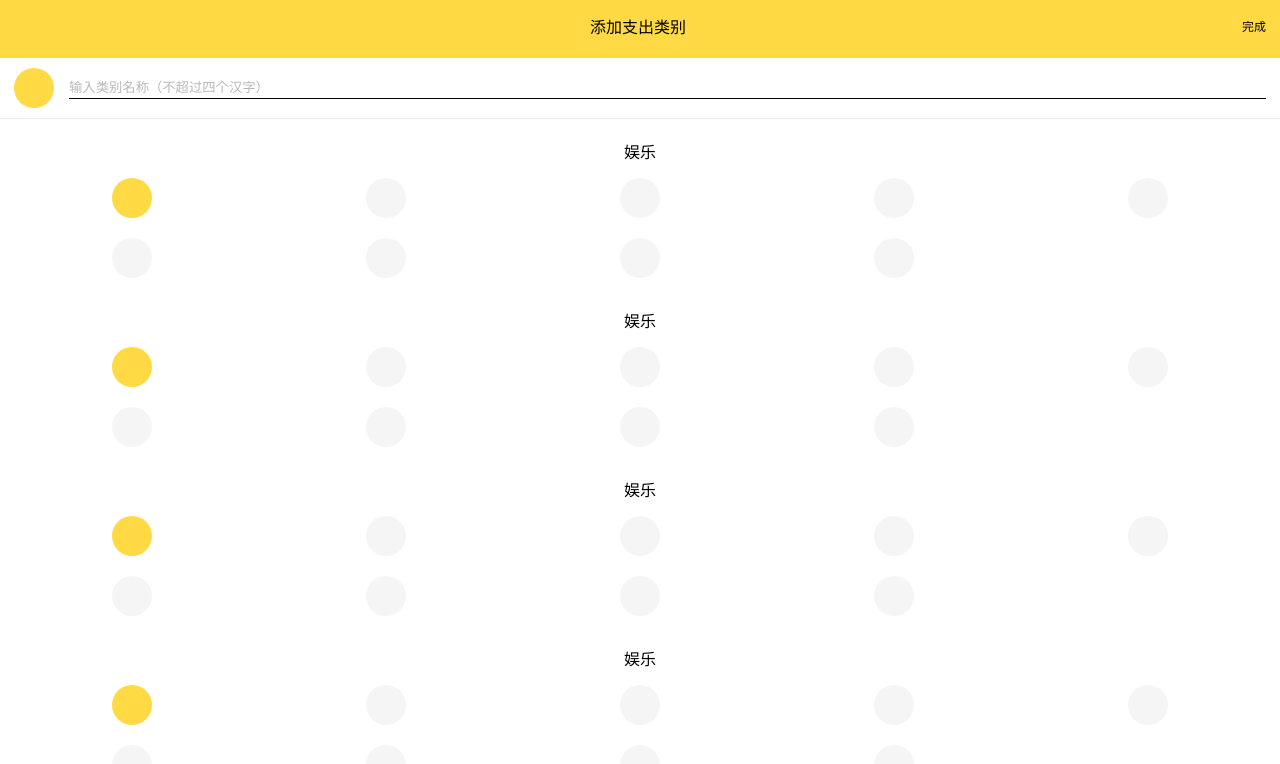
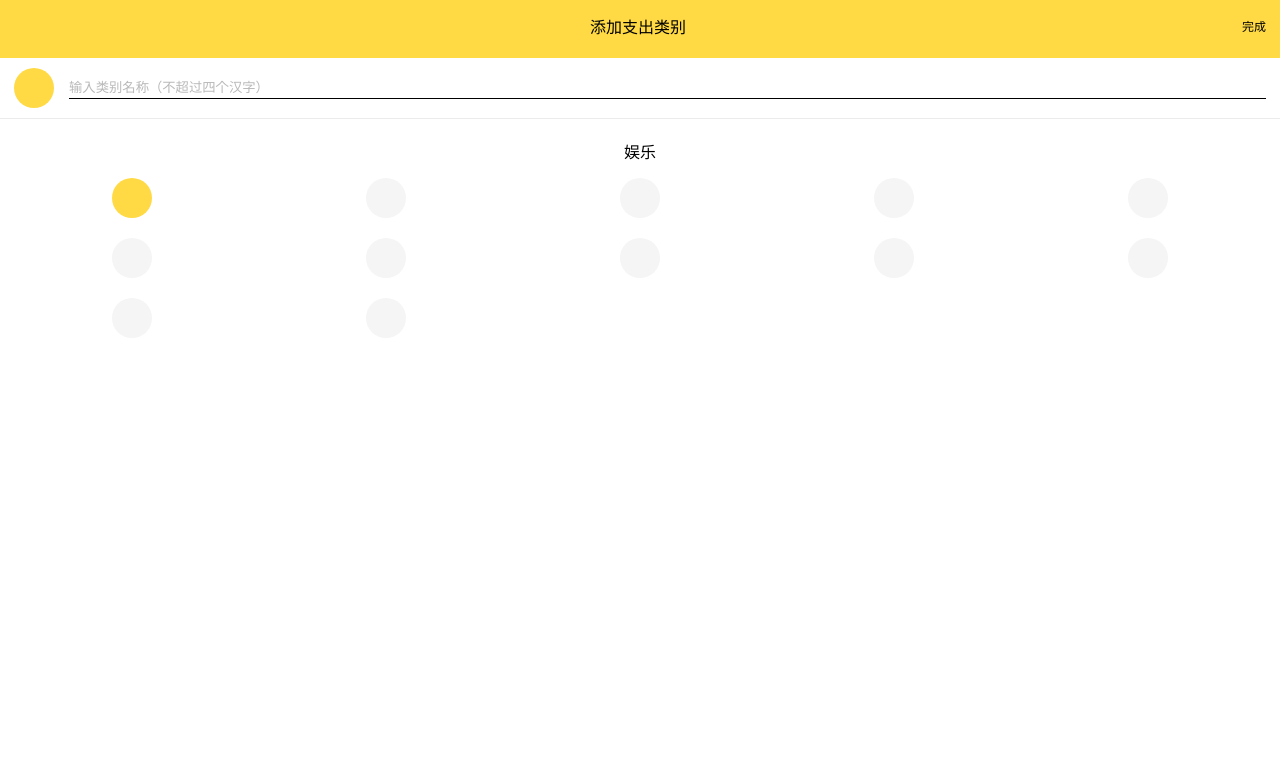
Before and after one commit to Gjc452/Drib-money-pro, a Vue app: page /#/money/setTags/customTag in a window 1280 px wide. Shown: the top 764 px of the page. Built offline with nearby package versions, Linux system fonts and the light colour scheme; what @nutui/nutui would draw is missing.

Commit message:
完成 CustomTag.vue 组件的 Top 功能

```diff
--- a/src/components/Top.vue
+++ b/src/components/Top.vue
@@ -2,7 +2,7 @@
   <div class="top">
     <Icon @click.native="back" name="icon"/>
     <span>{{ topName }}</span>
-    <span class="right">{{ name }}</span>
+    <span @click="saveTag" class="right">{{ name }}</span>
   </div>
 </template>
 
@@ -14,6 +14,15 @@ import {Component, Prop} from 'vue-property-decorator';
 export default class Top extends Vue {
   @Prop(String) readonly topName!: string;
   @Prop(String) readonly name?: string;
+  @Prop(String) readonly value?: string;
+
+  saveTag() {
+    if (!this.value) {
+      window.alert('不能添加空格');
+    } else {
+      return;
+    }
+  }
 
   back() {
     this.$router.back();
--- a/src/views/CustomTag.vue
+++ b/src/views/CustomTag.vue
@@ -1,263 +1,23 @@
 <template>
   <div class="addWrapper">
     <div class="topWrapper">
-      <Top top-name="添加支出类别" name="完成"/>
+      <Top top-name="添加支出类别" name="完成" :value="input"/>
     </div>
     <div class="selectedTag">
       <div class="iconWrapper  selected">
-        <Icon name="meirong"/>
+        <Icon :name="this.selectedTag"/>
       </div>
       <label>
-        <input type="text" placeholder="输入类别名称（不超过四个汉字）">
+        <input v-model="input" type="text" placeholder="输入类别名称（不超过四个汉字）">
       </label>
     </div>
     <div class="main">
       <div class="tagWrapper">
         <span>娱乐</span>
         <ul>
-          <li>
-            <div class="iconWrapper selected">
-              <Icon name="meirong"/>
-            </div>
-          </li>
-          <li>
-            <div class="iconWrapper">
-              <Icon name="meirong"/>
-            </div>
-          </li>
-          <li>
-            <div class="iconWrapper">
-              <Icon name="meirong"/>
-            </div>
-          </li>
-          <li>
-            <div class="iconWrapper">
-              <Icon name="meirong"/>
-            </div>
-          </li>
-          <li>
-            <div class="iconWrapper">
-              <Icon name="meirong"/>
-            </div>
-          </li>
-          <li>
-            <div class="iconWrapper">
-              <Icon name="meirong"/>
-            </div>
-          </li>
-          <li>
-            <div class="iconWrapper">
-              <Icon name="meirong"/>
-            </div>
-          </li>
-          <li>
-            <div class="iconWrapper">
-              <Icon name="meirong"/>
-            </div>
-          </li>
-          <li>
-            <div class="iconWrapper">
-              <Icon name="meirong"/>
-            </div>
-          </li>
-        </ul>
-      </div>
-      <div class="tagWrapper">
-        <span>娱乐</span>
-        <ul>
-          <li>
-            <div class="iconWrapper selected">
-              <Icon name="meirong"/>
-            </div>
-          </li>
-          <li>
-            <div class="iconWrapper">
-              <Icon name="meirong"/>
-            </div>
-          </li>
-          <li>
-            <div class="iconWrapper">
-              <Icon name="meirong"/>
-            </div>
-          </li>
-          <li>
-            <div class="iconWrapper">
-              <Icon name="meirong"/>
-            </div>
-          </li>
-          <li>
-            <div class="iconWrapper">
-              <Icon name="meirong"/>
-            </div>
-          </li>
-          <li>
-            <div class="iconWrapper">
-              <Icon name="meirong"/>
-            </div>
-          </li>
-          <li>
-            <div class="iconWrapper">
-              <Icon name="meirong"/>
-            </div>
-          </li>
-          <li>
-            <div class="iconWrapper">
-              <Icon name="meirong"/>
-            </div>
-          </li>
-          <li>
-            <div class="iconWrapper">
-              <Icon name="meirong"/>
-            </div>
-          </li>
-        </ul>
-      </div>
-      <div class="tagWrapper">
-        <span>娱乐</span>
-        <ul>
-          <li>
-            <div class="iconWrapper selected">
-              <Icon name="meirong"/>
-            </div>
-          </li>
-          <li>
-            <div class="iconWrapper">
-              <Icon name="meirong"/>
-            </div>
-          </li>
-          <li>
-            <div class="iconWrapper">
-              <Icon name="meirong"/>
-            </div>
-          </li>
-          <li>
-            <div class="iconWrapper">
-              <Icon name="meirong"/>
-            </div>
-          </li>
-          <li>
-            <div class="iconWrapper">
-              <Icon name="meirong"/>
-            </div>
-          </li>
-          <li>
-            <div class="iconWrapper">
-              <Icon name="meirong"/>
-            </div>
-          </li>
-          <li>
-            <div class="iconWrapper">
-              <Icon name="meirong"/>
-            </div>
-          </li>
-          <li>
-            <div class="iconWrapper">
-              <Icon name="meirong"/>
-            </div>
-          </li>
-          <li>
-            <div class="iconWrapper">
-              <Icon name="meirong"/>
-            </div>
-          </li>
-        </ul>
-      </div>
-      <div class="tagWrapper">
-        <span>娱乐</span>
-        <ul>
-          <li>
-            <div class="iconWrapper selected">
-              <Icon name="meirong"/>
-            </div>
-          </li>
-          <li>
-            <div class="iconWrapper">
-              <Icon name="meirong"/>
-            </div>
-          </li>
-          <li>
-            <div class="iconWrapper">
-              <Icon name="meirong"/>
-            </div>
-          </li>
-          <li>
-            <div class="iconWrapper">
-              <Icon name="meirong"/>
-            </div>
-          </li>
-          <li>
-            <div class="iconWrapper">
-              <Icon name="meirong"/>
-            </div>
-          </li>
-          <li>
-            <div class="iconWrapper">
-              <Icon name="meirong"/>
-            </div>
-          </li>
-          <li>
-            <div class="iconWrapper">
-              <Icon name="meirong"/>
-            </div>
-          </li>
-          <li>
-            <div class="iconWrapper">
-              <Icon name="meirong"/>
-            </div>
-          </li>
-          <li>
-            <div class="iconWrapper">
-              <Icon name="meirong"/>
-            </div>
-          </li>
-        </ul>
-      </div>
-      <div class="tagWrapper">
-        <span>娱乐</span>
-        <ul>
-          <li>
-            <div class="iconWrapper selected">
-              <Icon name="meirong"/>
-            </div>
-          </li>
-          <li>
-            <div class="iconWrapper">
-              <Icon name="meirong"/>
-            </div>
-          </li>
-          <li>
-            <div class="iconWrapper">
-              <Icon name="meirong"/>
-            </div>
-          </li>
-          <li>
-            <div class="iconWrapper">
-              <Icon name="meirong"/>
-            </div>
-          </li>
-          <li>
-            <div class="iconWrapper">
-              <Icon name="meirong"/>
-            </div>
-          </li>
-          <li>
-            <div class="iconWrapper">
-              <Icon name="meirong"/>
-            </div>
-          </li>
-          <li>
-            <div class="iconWrapper">
-              <Icon name="meirong"/>
-            </div>
-          </li>
-          <li>
-            <div class="iconWrapper">
-              <Icon name="meirong"/>
-            </div>
-          </li>
-          <li>
-            <div class="iconWrapper">
-              <Icon name="meirong"/>
+          <li @click="selected(tag)" v-for="tag in tags" :key="tag">
+            <div class="iconWrapper" :class="selectedTag === tag && 'selected'">
+              <Icon :name="tag"/>
             </div>
           </li>
         </ul>
@@ -275,6 +35,13 @@ import Top from '@/components/Top.vue';
   components: {Top}
 })
 export default class CustomTag extends Vue {
+  tags = ['gouwu', 'jiaotong', 'riyong', 'tongxun', 'yanjiu', 'caipiao', 'fushi', 'lvxing', 'jujia', 'zhufang', 'haizi', 'weixiu'];
+  selectedTag = 'gouwu';
+  input = '';
+
+  selected(tag: string) {
+    this.selectedTag = tag;
+  }
 }
 </script>
 
```
